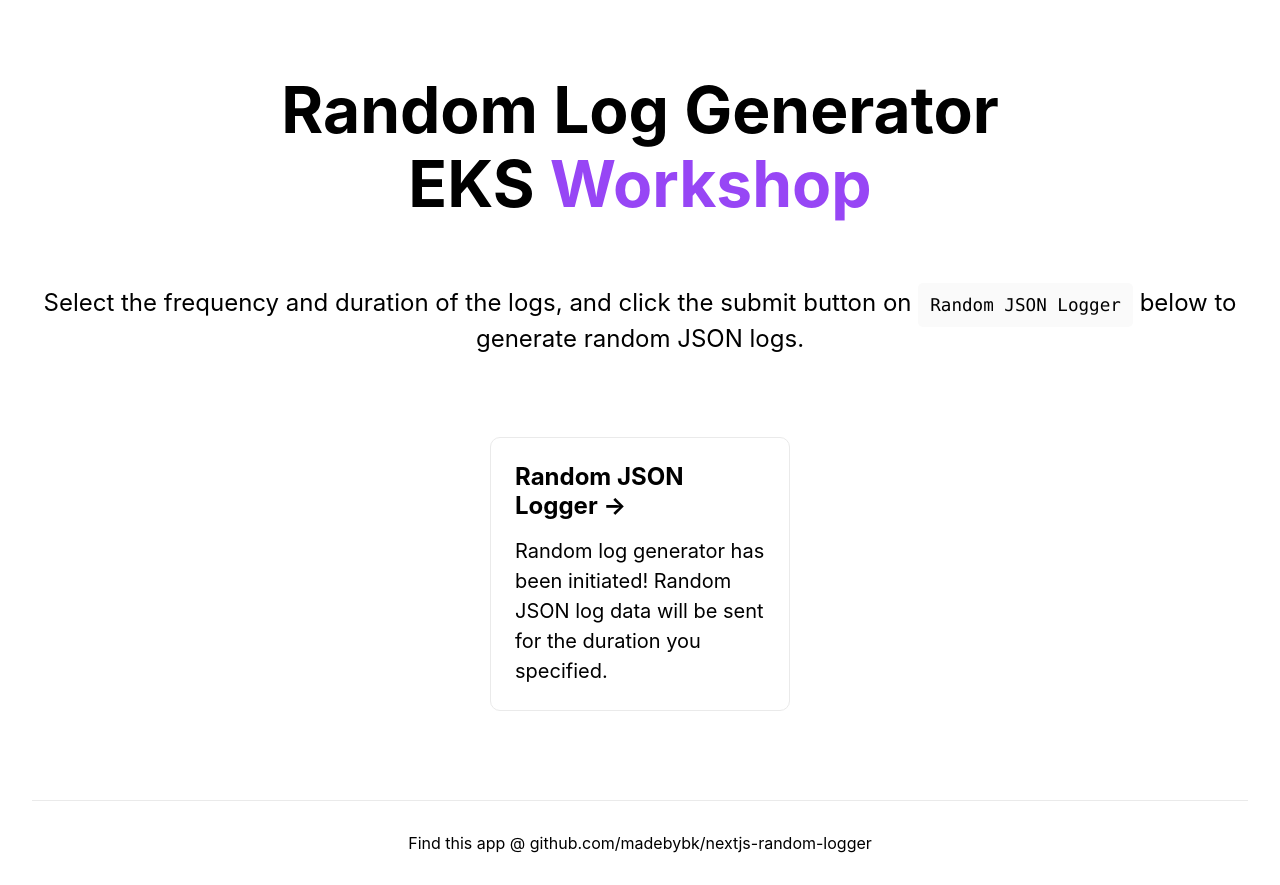
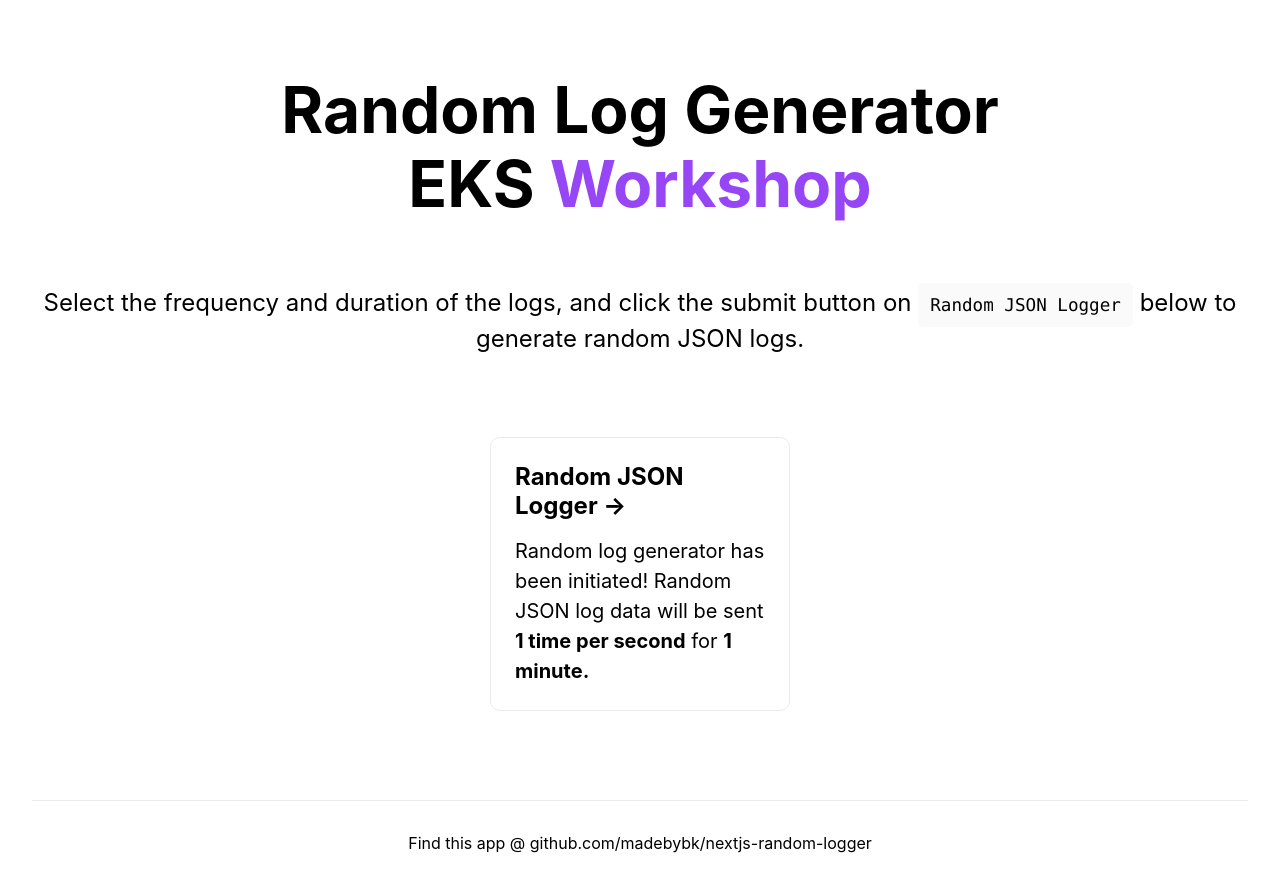
Before and after one commit to madebybk/nextjs-random-logger, a Next.js app: page / in a window 1280 px wide. Both pictures are taken after a click on the button "Submit". Built offline with nearby package versions, Linux system fonts and the light colour scheme.

Commit message:
reflect the user specifications once the user hits submit

```diff
--- a/pages/index.js
+++ b/pages/index.js
@@ -4,6 +4,8 @@ import styles from '../styles/Home.module.css'
 
 export default function Home() {
   const [submitted, setSubmitted] = useState(false);
+  const [logFreq, setLogFreq] = useState(0);
+  const [logDuration, setLogDuration] = useState(0);
 
   const handleSubmit = async (event) => {
     event.preventDefault();
@@ -26,6 +28,10 @@ export default function Home() {
     };
     const res = await fetch(endpoint, options);
     const result = await res.json();
+
+    // Update State
+    setLogFreq(data.numLogs)
+    setLogDuration(data.duration)
     setSubmitted(true)
   }
 
@@ -75,7 +81,7 @@ export default function Home() {
             :
             <div className={styles.card}>
               <h2>Random JSON Logger &rarr;</h2>
-              <p>Random log generator has been initiated! Random JSON log data will be sent for the duration you specified.</p>
+              <p>Random log generator has been initiated! Random JSON log data will be sent <b>{logFreq} time{logFreq > 1 ? 's' : ''} per second</b> for <b>{logDuration} minute{logDuration > 1 ? 's' : ''}.</b></p>
             </div>
           }
         </div>
```
